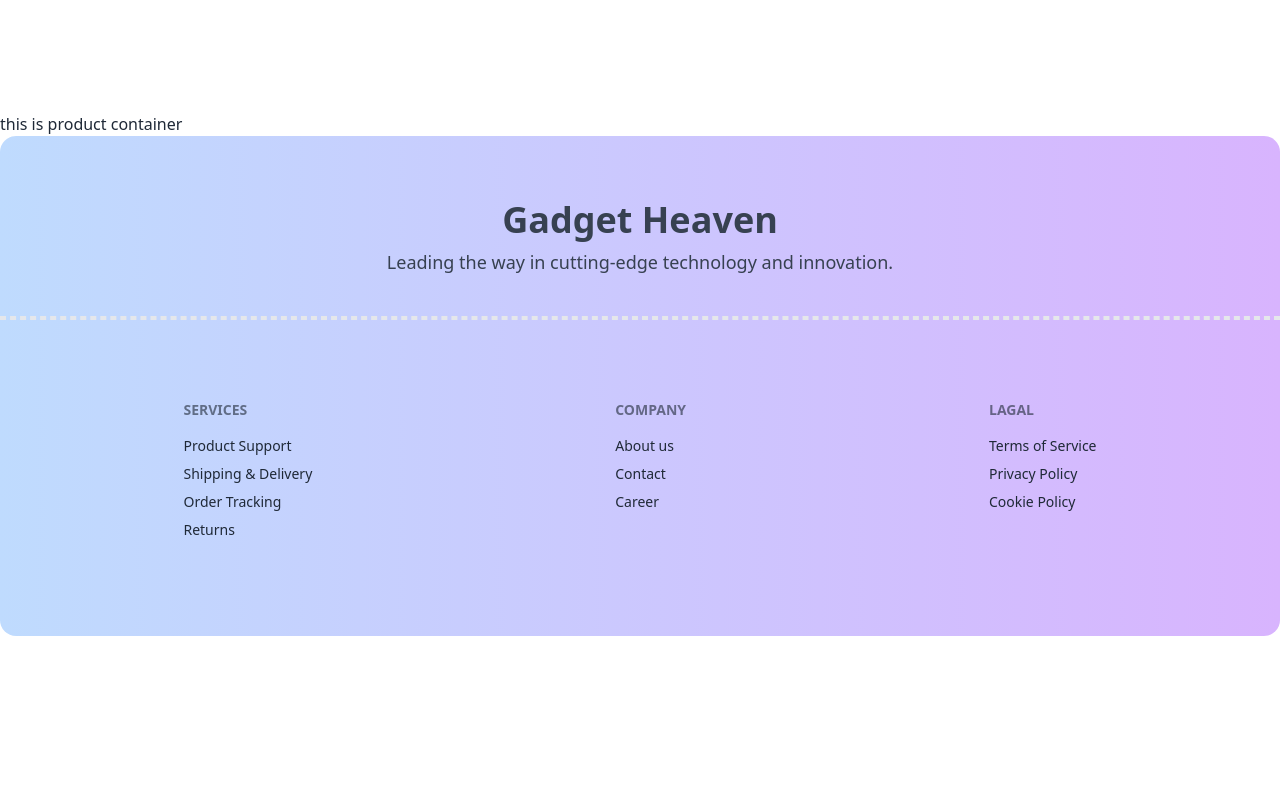
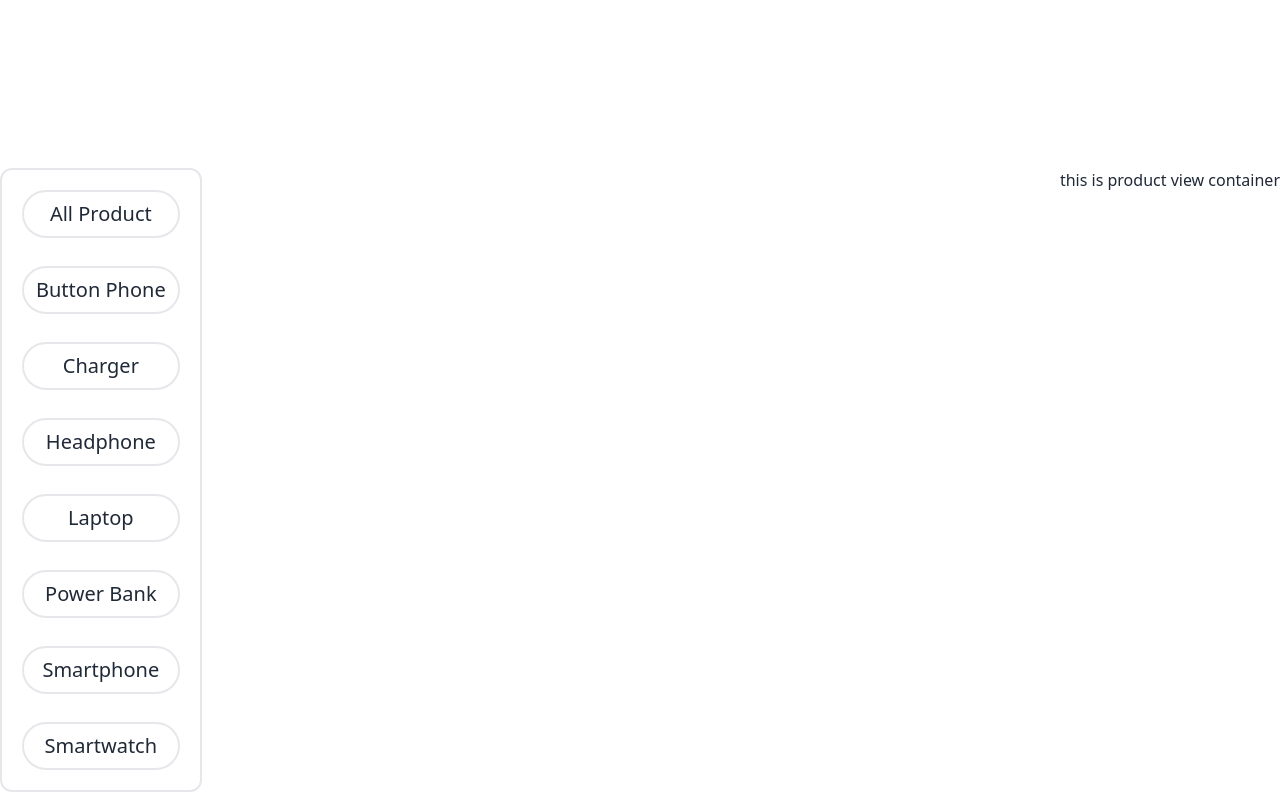
Before and after one commit to Jubayerhusain/Gadget-Haven-t, a React (Vite) app: page / in a window 1280 px wide. Shown: the part 880-1680 px from the top of the page. Before the commit the page ends 1516 px from the top, so only its background shows below. Built offline with nearby package versions, Linux system fonts and the light colour scheme.

Commit message:
catagories btn done with dynamic

```diff
--- a/src/components/Categories/Categories.jsx
+++ b/src/components/Categories/Categories.jsx
@@ -1,12 +1,38 @@
 /* eslint-disable react/prop-types */
 
-function Categories({categories}) {
-    console.log(categories);
-    return (
-        <div>
+import { NavLink } from "react-router-dom";
 
-        </div>
-    )
+function Categories({ categories }) {
+  console.log(categories.category);
+  return (
+    <div>
+      <ul className="space-x-4 flex-col border-2 rounded-xl p-5">
+        <NavLink to="/category"
+        className={({ isActive }) =>
+            `text-xl ${isActive ? "text-red-500" : ""}`
+          }
+        >
+
+          <p className="border-2 rounded-3xl text-center py-2 px-3">
+            All Product
+          </p>
+        </NavLink>
+        {categories.map((category) => (
+          <NavLink
+            to={`/category`}
+            key={category.category}
+            className={({ isActive }) =>
+              `text-xl ${isActive ? "text-red-500" : ""}`
+            }
+          >
+            <p className="border-2 rounded-3xl text-center py-2 px-3">
+              {category.category}
+            </p>
+          </NavLink>
+        ))}
+      </ul>
+    </div>
+  );
 }
 
 export default Categories;
--- a/src/components/Home/Home.jsx
+++ b/src/components/Home/Home.jsx
@@ -7,14 +7,15 @@ function Home() {
     return (
         <div className=''>
             <Banner></Banner>
-            this is product container
-            <div>
+            <div className='flex justify-between my-14'>
                 {/* nav categories  */}
                 <div>
                     <Categories categories={categories}></Categories>
                 </div>
                 {/* product view section  */}
-                <div></div>
+                <div>
+                    this is product view container
+                </div>
             </div>
         </div>
     )
```
Also changed, not shown: public/allButtonPhone.json (+6 -58 lines).
